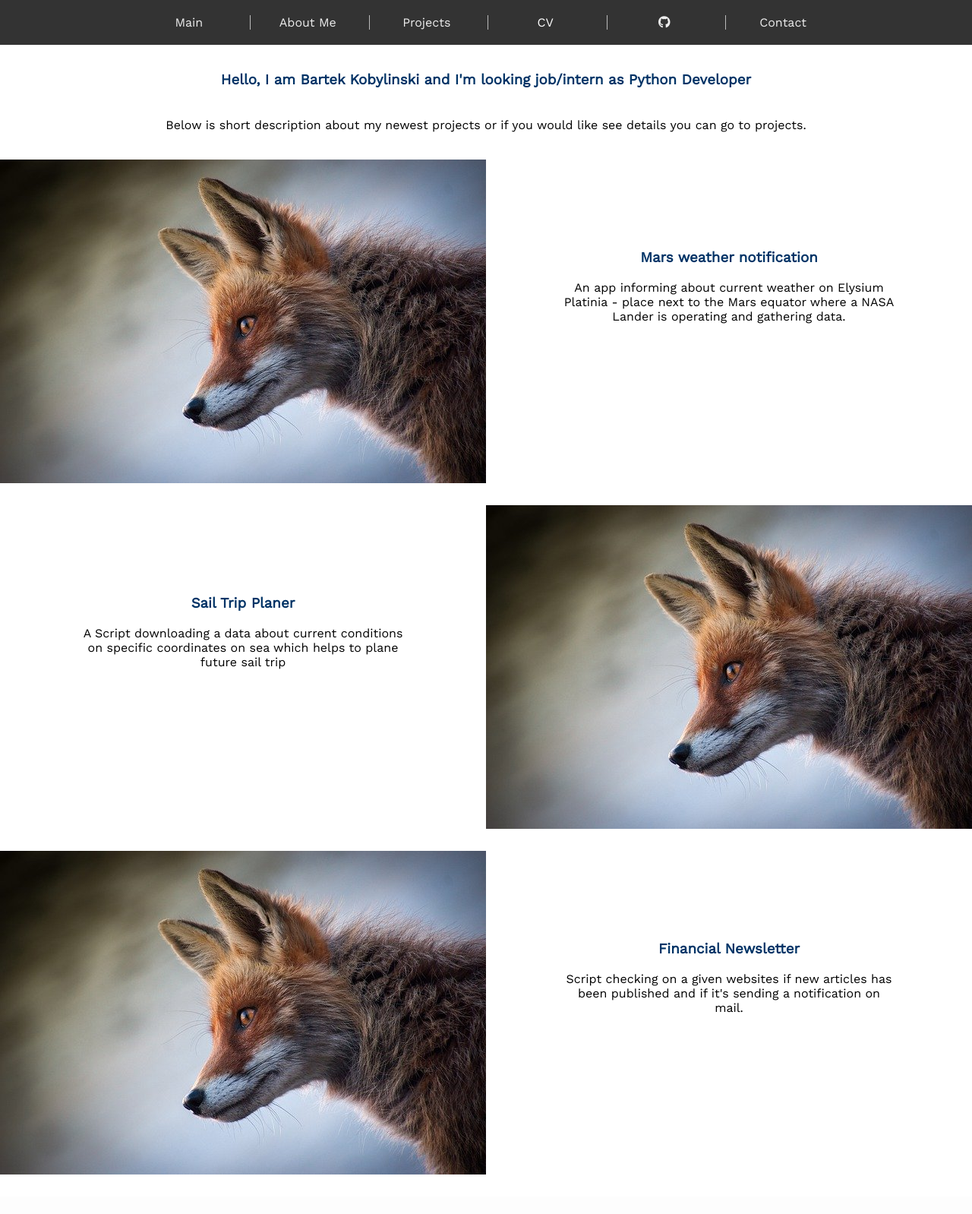
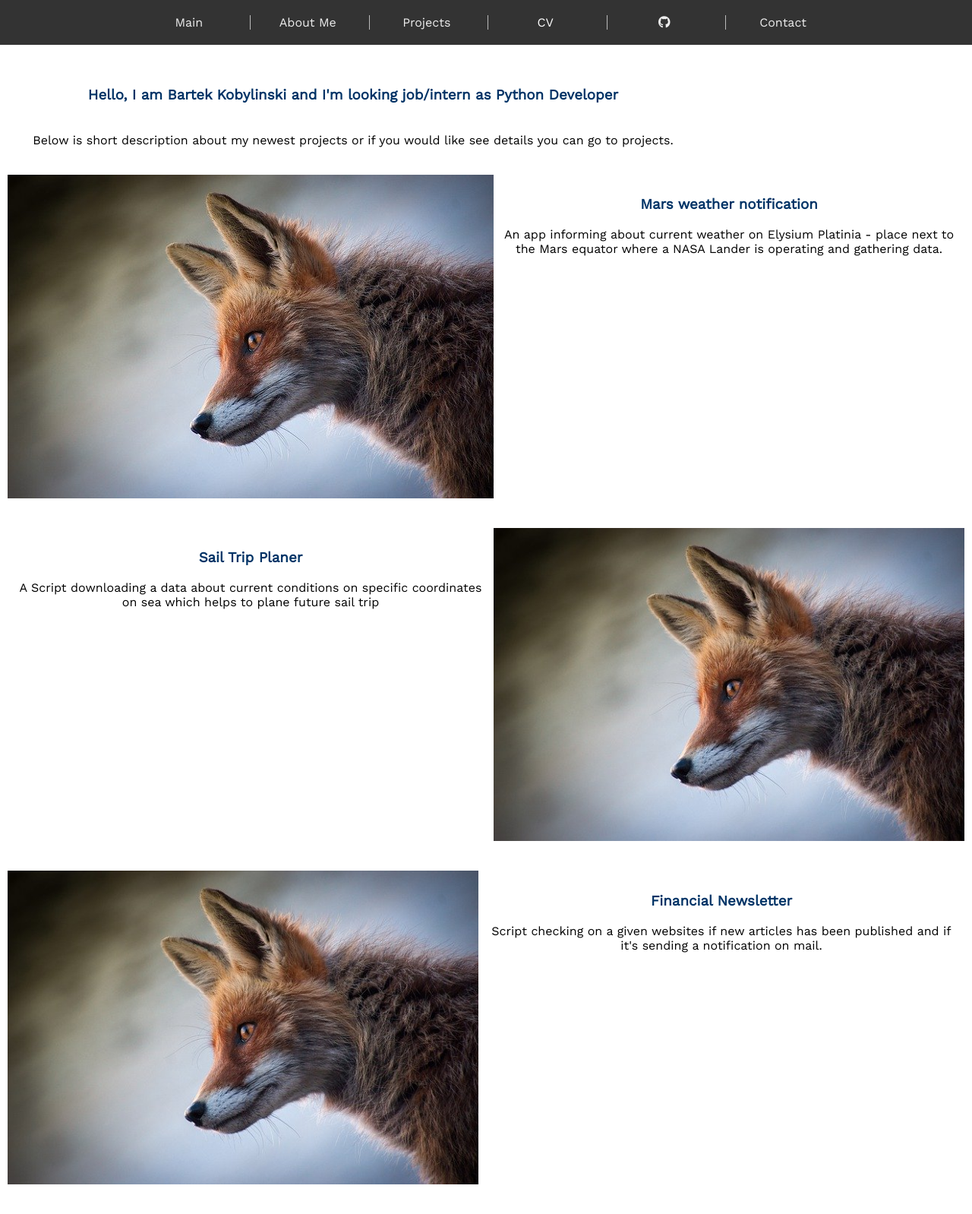
Before and after one commit to bartoszkobylinski/my_website, a Flask app: page / in a window 1280 px wide. Shown: the whole page at 76% size. Before the commit the page ends 1546 px from the top, so only its background shows below. Run offline with Flask 2, Linux system fonts and the light colour scheme; some libraries are stand-ins or nearby versions.

Commit message:
Working with media queries

```diff
--- a/app/static/css/index_style.css
+++ b/app/static/css/index_style.css
@@ -289,5 +376,31 @@ border-left: none;
         margin-top: 130px;
         width: 930px;
         height: 400px;
+    }
+    /* index page */
+    .header-text{
+        margin-top: 70px;
+        width: 930px;
+    }
+    .first-project,
+    .second-project,
+    .third-project{
+        margin: 10px;
+    }
+    .first-project__content,
+    .second-project__content,
+    .third-project__content{
+        margin: 10px;
+        width: 930px;
+    }
+    .first-project__content-img,
+    .second-project__content-img,
+    .third-project__content-img{
+        width: 930px;
+    }
+    .first-project__content-img img,
+    .second-project__content-img img,
+    .third-project__content-img img{
+        width: 100%;
+    }
 }
-}
--- a/app/templates/projects.html
+++ b/app/templates/projects.html
@@ -7,7 +7,6 @@
 <div class="projects-wrapper">
     <div class="project-one">
         <div class="project-one__printscreen">
-                <img src="{{url_for('static', filename='images/foxy.jpg')}}" alt="project printscreen">
         </div>
         <div class="project-one__details">
                 <h5 class="title">Mars weather notification</h5>
```
Also changed, not shown: other parts of app/static/css/index_style.css (+93 -6 lines).
